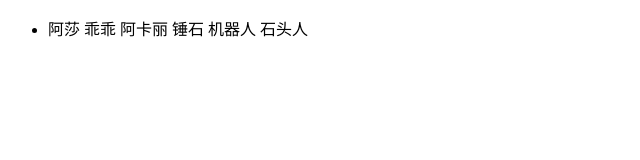
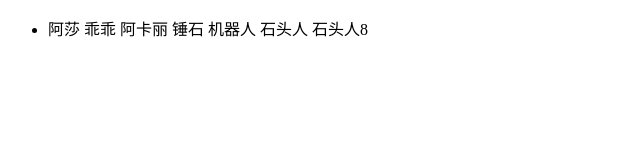
Before and after one commit to g2993763630/H546, a plain HTML site: page index.html in a window 1280 px wide. Shown: the full height of the page, 0-640 px from the left. Drawn offline with Linux system fonts and the light colour scheme.

Commit message:
丁雨恒协作提交

```diff
--- a/index.html
+++ b/index.html
@@ -16,6 +16,7 @@
                 <span>锤石</span>
                 <span>机器人</span>
                 <span>石头人</span>
+ <span>石头人8</span>
             </li>
         </ul>
     </div>
```
